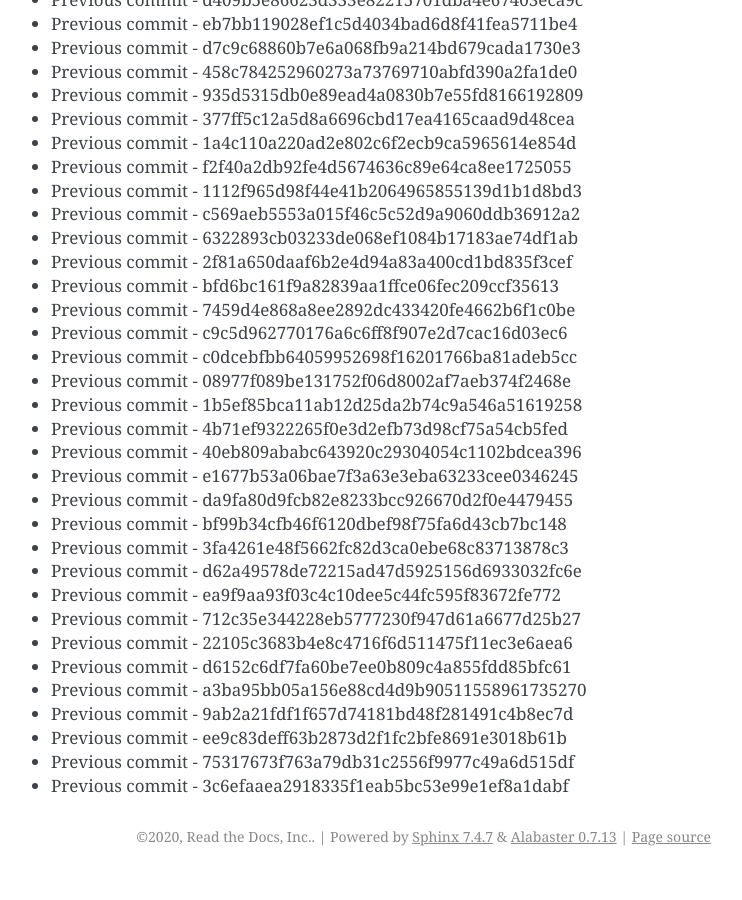
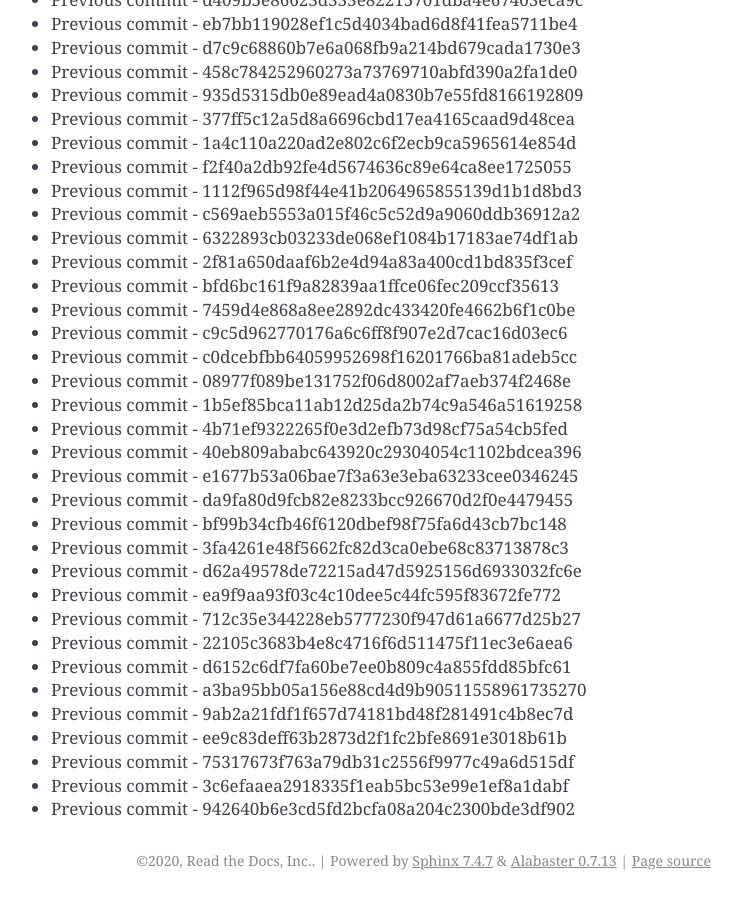
Before and after one commit to readthedocs/rtd-git-stresstest, a Sphinx documentation site: the page built from docs/updates.rst, in a window 1280 px wide and 900 px high, scrolled down 101911 px. Shown: the whole window, without its empty margins (399-1141 px from the left). Built offline with Sphinx 7.4.7, drawn with Linux system fonts in a browser that asks for light colours; before the commit the page ends 102787 px from its top, so only the background shows below that.

Commit message:
Generating commit from previous: 942640b6e3cd5fd2bcfa08a204c2300bde3df902

```diff
--- a/docs/updates.rst
+++ b/docs/updates.rst
@@ -4314,3 +4314,4 @@ It can be tested for any performance characteristics.
 * Previous commit - ee9c83deff63b2873d2f1fc2bfe8691e3018b61b
 * Previous commit - 75317673f763a79db31c2556f9977c49a6d515df
 * Previous commit - 3c6efaaea2918335f1eab5bc53e99e1ef8a1dabf
+* Previous commit - 942640b6e3cd5fd2bcfa08a204c2300bde3df902
```
